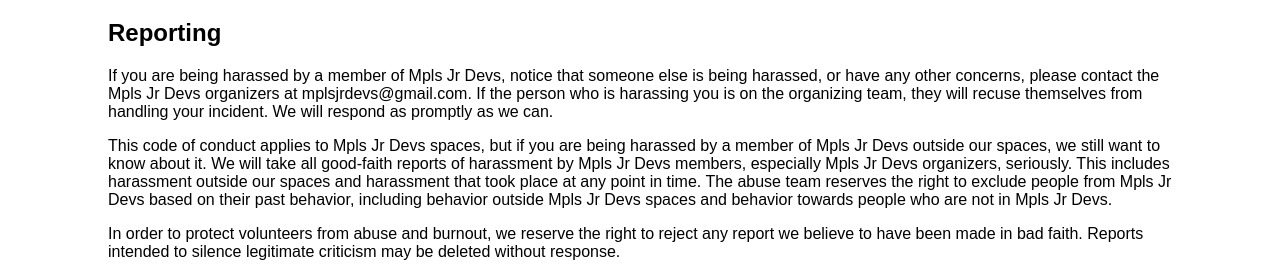
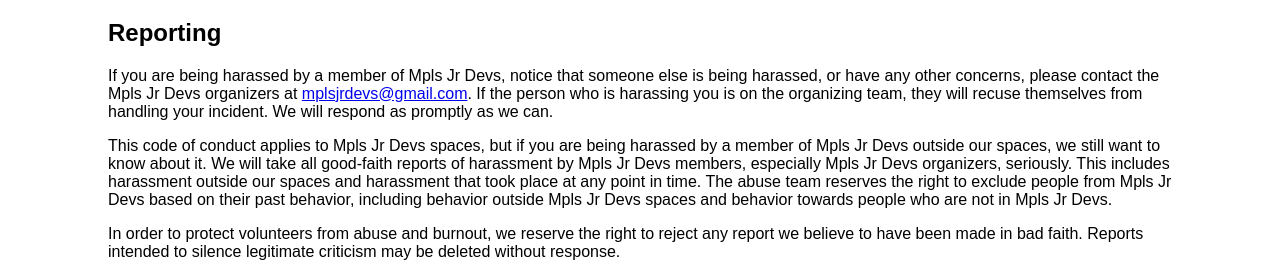
Before and after one commit to mplsjrdevs/mplsjrdevs, a Jekyll site: the page built from coc/index.html, in a window 1280 px wide. Shown: the part 999-1276 px from the top of the page. Built offline with Jekyll 4.4.1, drawn with Linux system fonts in a browser that asks for light colours.

Commit message:
Remove comments and make email in CoC a hyperlink

```diff
--- a/_config.yml
+++ b/_config.yml
@@ -32,5 +32,3 @@
 exclude:
   - Gemfile
   - Gemfile.lock
-# includes: ["_pages"]
-# permalink: /:title/
--- a/_sass/header.scss
+++ b/_sass/header.scss
@@ -1,7 +1,7 @@
 body {
   font-family: sans-serif;
 }
-.header, {
+.header {
   text-align: center;
   .next-event {
     color: grey;
--- a/coc/index.html
+++ b/coc/index.html
@@ -50,7 +50,7 @@
   <h2>Reporting</h2>
 
   <p>
-    If you are being harassed by a member of Mpls Jr Devs, notice that someone else is being harassed, or have any other concerns, please contact the Mpls Jr Devs organizers at mplsjrdevs@gmail.com. If the person who is harassing you is on the organizing team, they will recuse themselves from handling your incident. We will respond as promptly as we can.
+    If you are being harassed by a member of Mpls Jr Devs, notice that someone else is being harassed, or have any other concerns, please contact the Mpls Jr Devs organizers at <a href="mailto:mplsjrdevs@gmail.com" target="_blank" rel="noopener noreferrer">mplsjrdevs@gmail.com</a>. If the person who is harassing you is on the organizing team, they will recuse themselves from handling your incident. We will respond as promptly as we can.
   </p>
   <p>
     This code of conduct applies to Mpls Jr Devs spaces, but if you are being harassed by a member of Mpls Jr Devs outside our spaces, we still want to know about it. We will take all good-faith reports of harassment by Mpls Jr Devs members, especially Mpls Jr Devs organizers, seriously. This includes harassment outside our spaces and harassment that took place at any point in time. The abuse team reserves the right to exclude people from Mpls Jr Devs based on their past behavior, including behavior outside Mpls Jr Devs spaces and behavior towards people who are not in Mpls Jr Devs.
```
